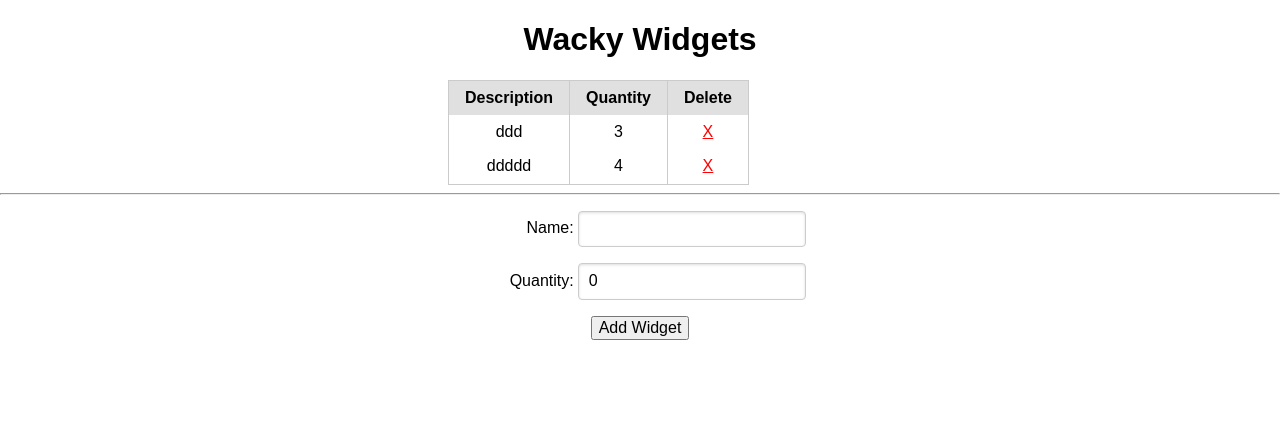
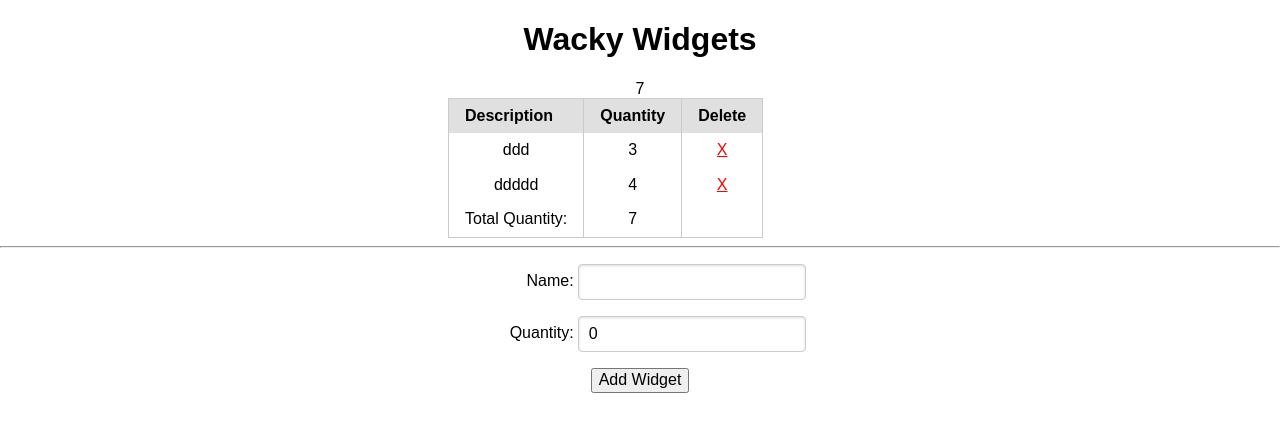
Before and after one commit to DaCoPro/assessment3, a Django app: page / in a window 1280 px wide. Shown: the top 432 px of the page. Run offline with Django 3.2, Linux system fonts and the light colour scheme; data comes from the database, SQL or seed files in the repository; both versions use the stored data as it was after the commit; some libraries are stand-ins or nearby versions.

Commit message:
Complete bonus.

```diff
--- a/main_app/templates/index.html
+++ b/main_app/templates/index.html
@@ -11,7 +11,7 @@
 <body>
     <h1>Wacky Widgets</h1>
 
-
+   {{total_quant}}
     {% if items|length == 0 %}
         <h3>There are no widgets yet</h3>
         <hr>
@@ -33,6 +33,11 @@
                     <td> <a class="deleteX" href="{% url 'delete_item' item.id %}">X</a></td>
                 </tr>
             {% endfor %}
+                <tr>
+                    <td>Total Quantity:</td>
+                    <td>{{total_quant}}</td>
+                    <td></td>
+                </tr>
             </tbody>
         </table>
     </div>
--- a/main_app/views.py
+++ b/main_app/views.py
@@ -13,7 +13,13 @@ from .forms import ItemForm
 def index(request):
     items = Stuff.objects.all()
     item_form = ItemForm()
-    return render(request, 'index.html', {'items': items, 'item_form': item_form})
+    total_quant = 0
+    for item in items:
+        total_quant += item.quantity
+    return render(request, 'index.html', {
+        'items': items,
+        'item_form': item_form,
+        'total_quant': total_quant})
 
 def add_item(request):
   print('working')
```
Also changed, not shown: db.sqlite3.
